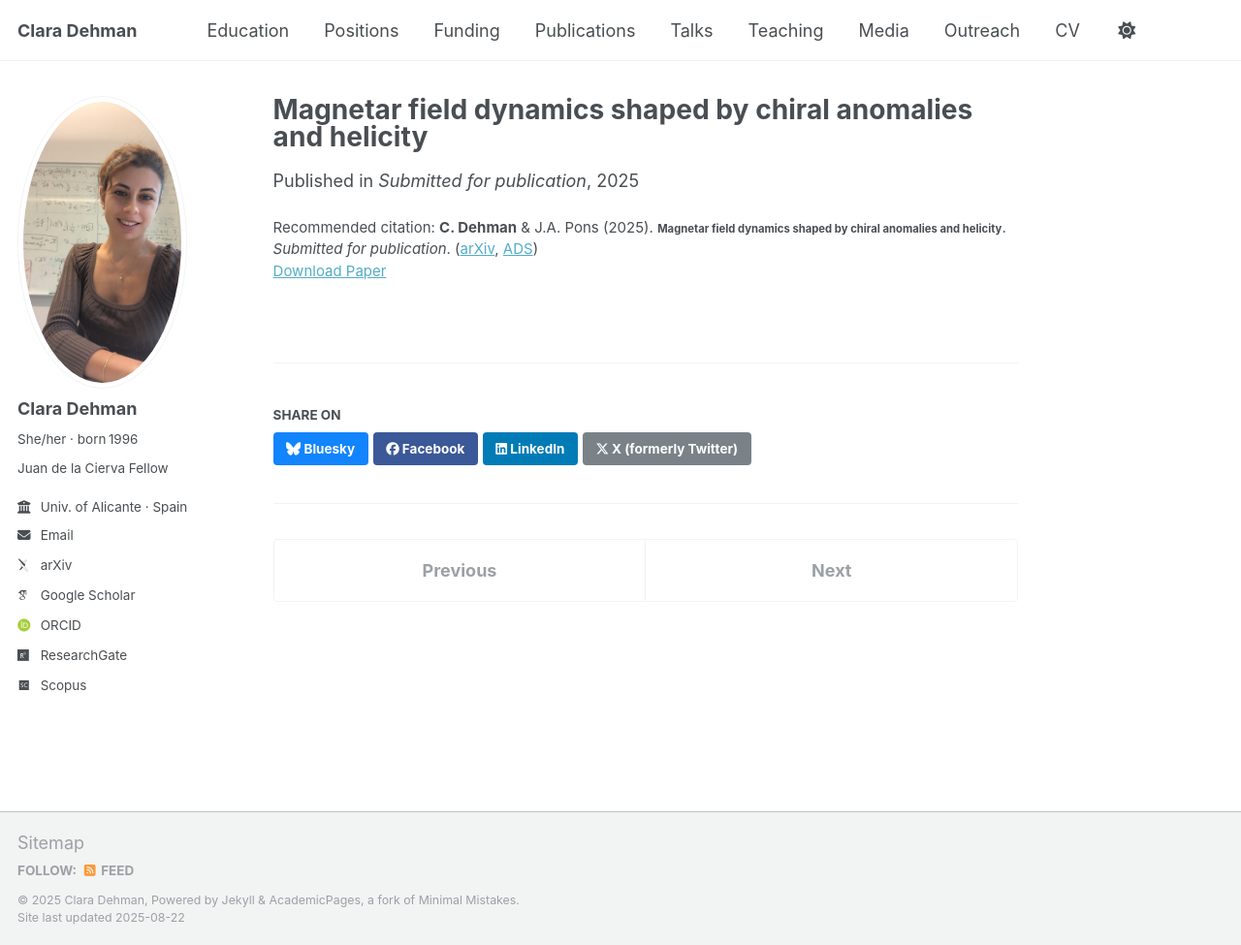
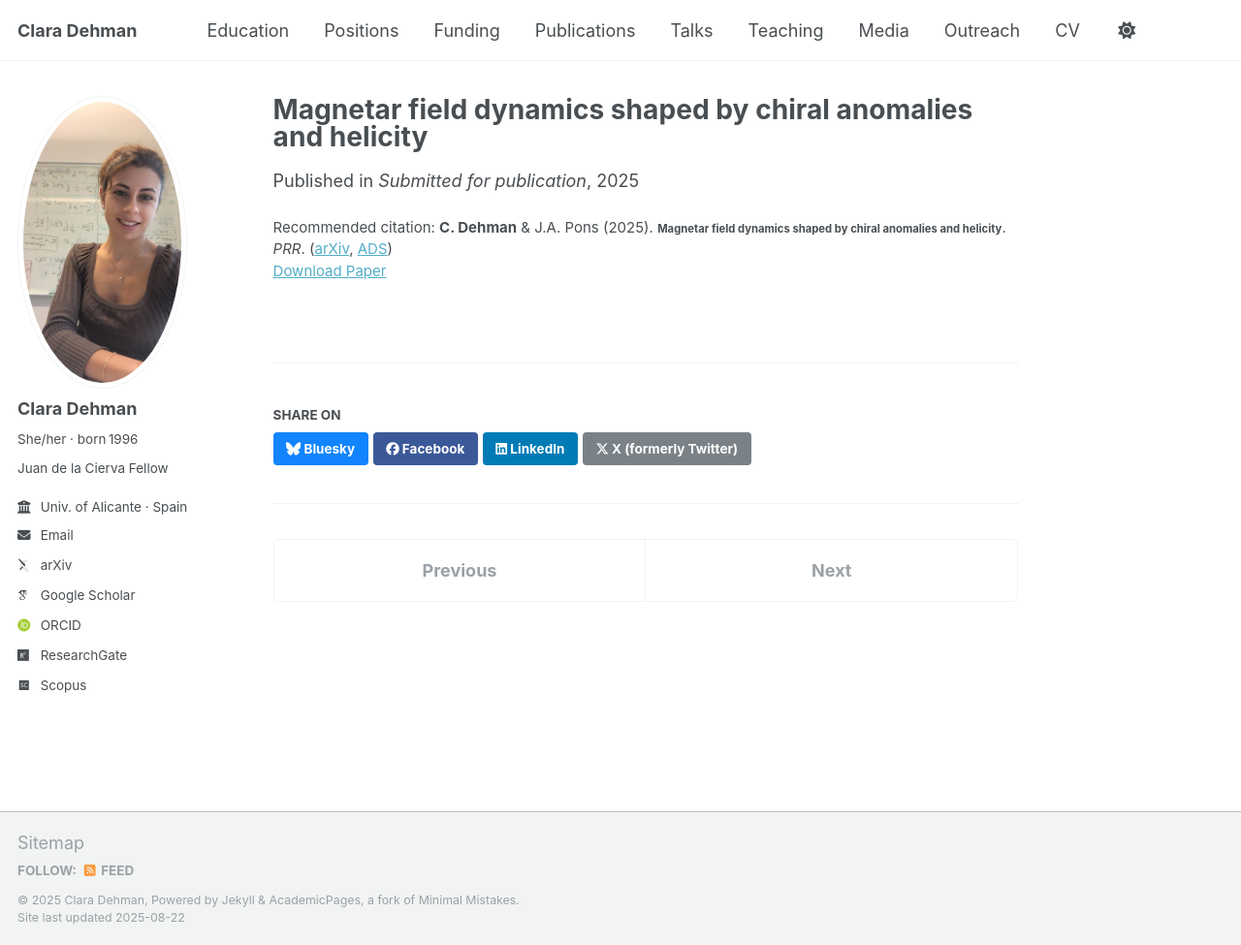
Before and after one commit to ClaraDehman/ClaraDehman.github.io, a Jekyll site: the page built from _publications/2025-05-20-chiral-magnetar-fields.md, in a window 1280 px wide and 975 px high. Shown: the whole window at 97% size. Built offline with Jekyll 4.4.1, drawn with Linux system fonts in a browser that asks for light colours; some web fonts are replaced.

Commit message:
Update 2025-05-20-chiral-magnetar-fields.md

```diff
--- a/_publications/2025-05-20-chiral-magnetar-fields.md
+++ b/_publications/2025-05-20-chiral-magnetar-fields.md
@@ -10,5 +10,5 @@
 arxivurl: 'https://arxiv.org/abs/2505.06196'
 doi: 'https://arxiv.org/abs/2505.06196'
 authors: "<strong>19. </strong> <strong><u>C. Dehman</u></strong>, J.A. Pons"
-citation: '<strong>C. Dehman</strong> & J.A. Pons (2025). <small><strong>Magnetar field dynamics shaped by chiral anomalies and helicity</strong></small>. <em>Submitted for publication</em>. (<a href="https://arxiv.org/abs/2505.06196">arXiv</a>, <a href="https://ui.adsabs.harvard.edu/abs/2025arXiv250506196D/abstract">ADS</a>)'
+citation: '<strong>C. Dehman</strong> & J.A. Pons (2025). <small><strong>Magnetar field dynamics shaped by chiral anomalies and helicity</strong></small>. <em>PRR</em>. (<a href="https://arxiv.org/abs/2505.06196">arXiv</a>, <a href="https://ui.adsabs.harvard.edu/abs/2025arXiv250506196D/abstract">ADS</a>)'
 ---
```
